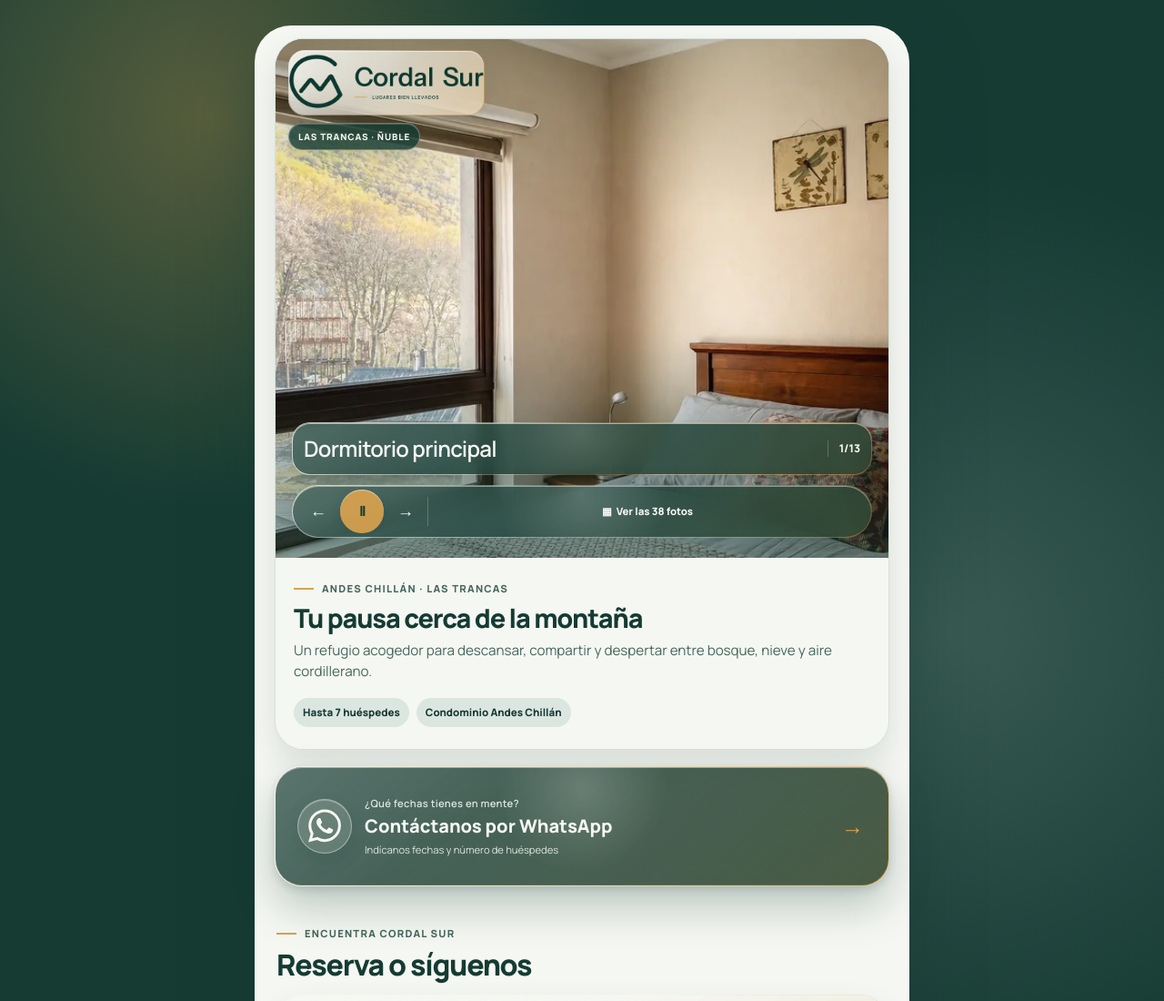
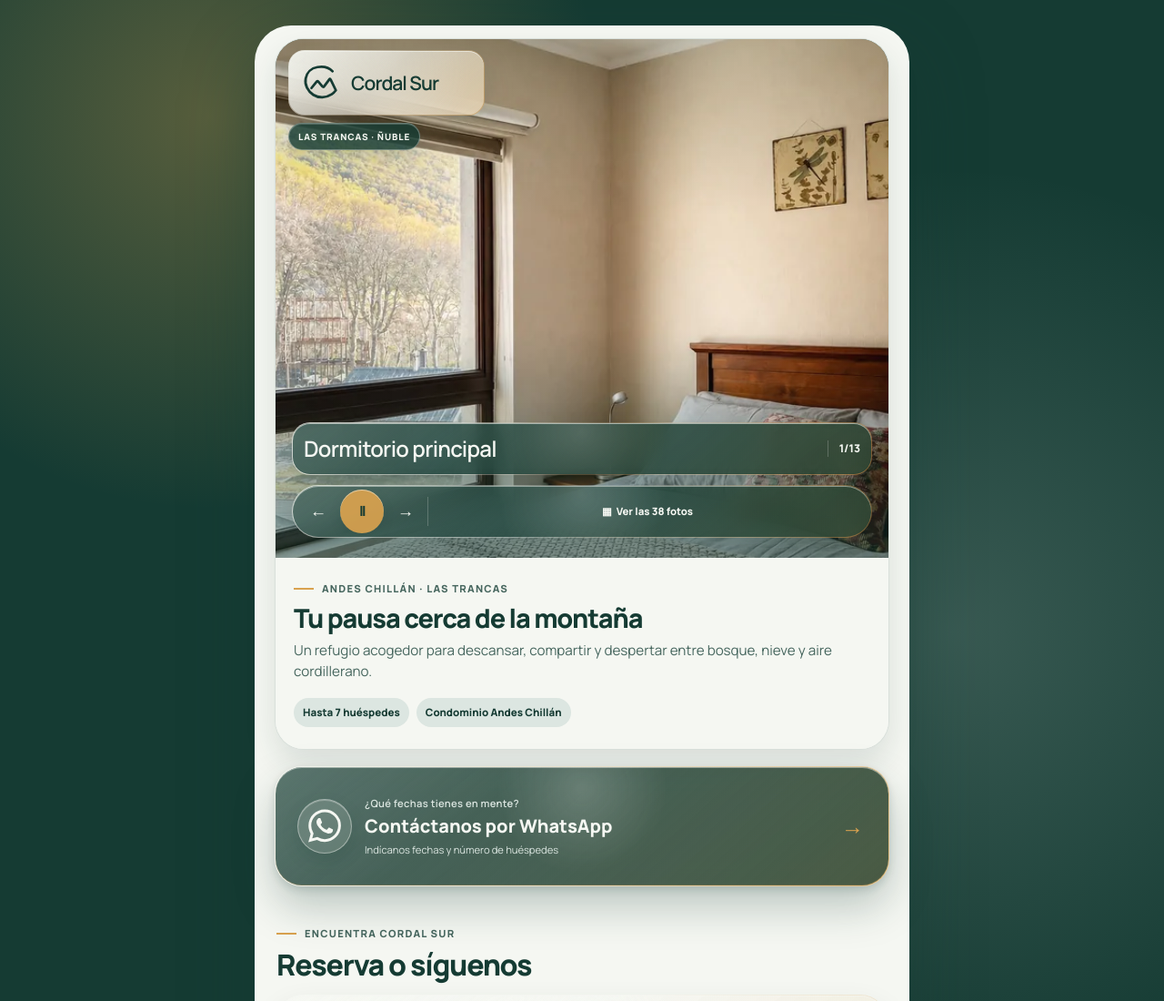
Before and after one commit to josetomasayalams-rgb/cordal-sur-linktree, a plain HTML site: page index.html in a window 1280 px wide. Shown: the top 1100 px of the page at 91% size. Drawn offline with Linux system fonts and the light colour scheme.

Commit message:
Quita lema del logo

```diff
--- a/index.html
+++ b/index.html
@@ -46,7 +46,10 @@
           <div class="hero-shade" aria-hidden="true"></div>
 
           <div class="brand-plate glass-surface glass-regular" aria-hidden="true">
-            <img class="brand-logo" src="assets/brand/cordal-sur-horizontal-transparent-1600x500.png" alt="">
+            <span class="brand-logo">
+              <span class="brand-symbol"></span>
+              <span class="brand-name">Cordal Sur</span>
+            </span>
           </div>
 
           <p class="location-badge">Las Trancas · Ñuble</p>
--- a/styles.css
+++ b/styles.css
@@ -141,11 +141,27 @@ a { color: inherit; }
 }
 .brand-logo {
   position: absolute;
-  top: 50%;
-  left: 0;
-  width: 144%;
-  max-width: none;
-  transform: translate(-8%, -50%);
+  inset: 0;
+  display: flex;
+  align-items: center;
+  gap: 9px;
+  padding: 8px 13px;
+}
+.brand-symbol {
+  width: 46px;
+  height: 46px;
+  flex: 0 0 46px;
+  background: var(--forest);
+  -webkit-mask: url("assets/brand/cordal-sur-symbol-reverse.svg") center / contain no-repeat;
+  mask: url("assets/brand/cordal-sur-symbol-reverse.svg") center / contain no-repeat;
+}
+.brand-name {
+  color: var(--forest);
+  font-size: 1.32rem;
+  font-weight: 600;
+  line-height: 1;
+  letter-spacing: -.045em;
+  white-space: nowrap;
 }
 .location-badge {
   position: absolute;
```
